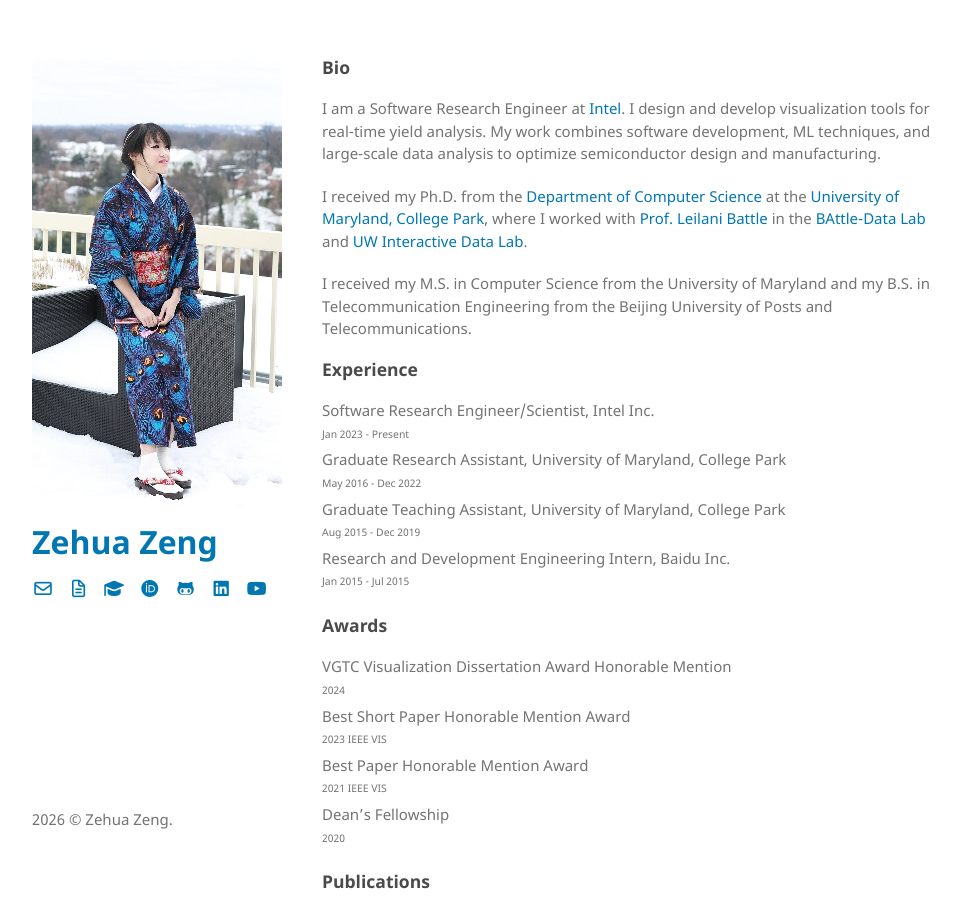
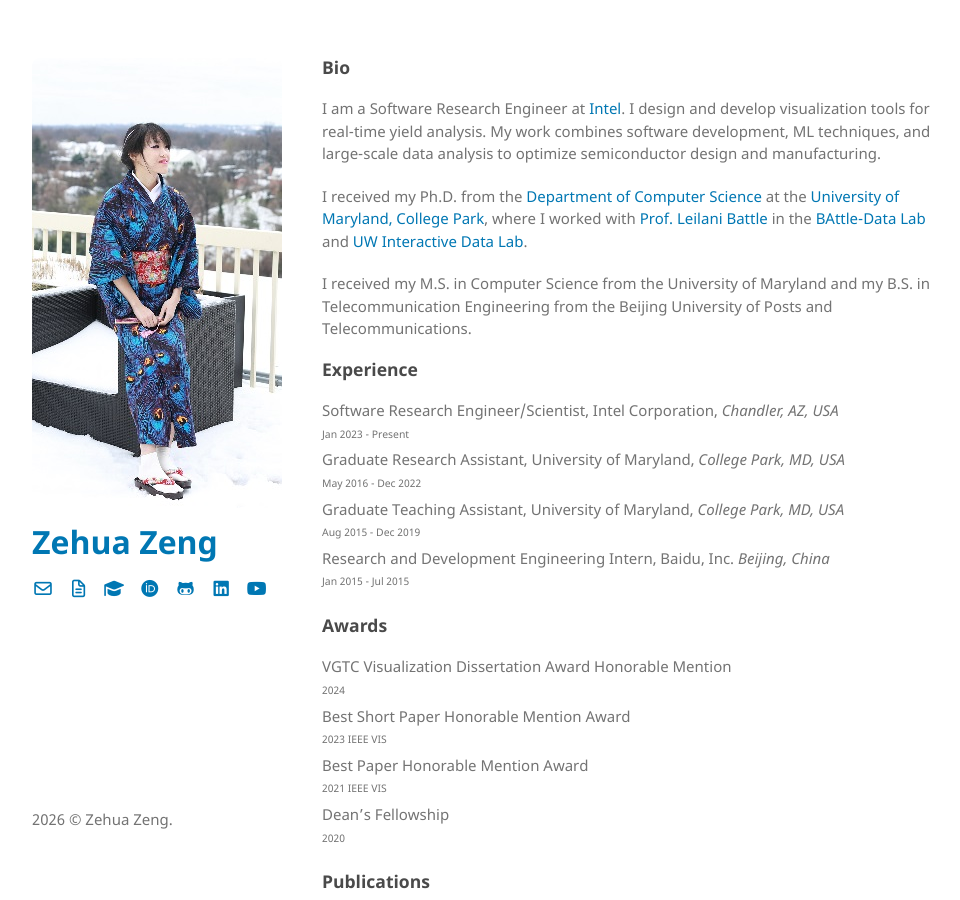
Before and after one commit to Zehua-Zeng/zehua-zeng.github.io, a Jekyll site: the page built from index.md, in a window 1280 px wide and 900 px high. Shown: the whole window, without its empty margins (158-1118 px from the left). Built offline with Jekyll 4.4.1, drawn with Linux system fonts in a browser that asks for light colours; the repository's description, which GitHub fills in, is left out; our own code applies the rules of GitHub Pages for plain Markdown files.

Commit message:
small edits on names, added locations

```diff
--- a/index.md
+++ b/index.md
@@ -12,13 +12,13 @@ I received my M.S. in Computer Science from the University of Maryland and my B.
 
 ### Experience
 
-Software Research Engineer/Scientist, Intel Inc. <br/>
+Software Research Engineer/Scientist, Intel Corporation, _Chandler, AZ, USA_<br/>
 <sub><sup>Jan 2023 - Present</sup></sub><br/>
-Graduate Research Assistant, University of Maryland, College Park <br />
+Graduate Research Assistant, University of Maryland, _College Park, MD, USA_<br />
 <sub><sup>May 2016 - Dec 2022</sup></sub><br/>
-Graduate Teaching Assistant, University of Maryland, College Park <br />
+Graduate Teaching Assistant, University of Maryland, _College Park, MD, USA_<br />
 <sub><sup>Aug 2015 - Dec 2019</sup></sub><br/>
-Research and Development Engineering Intern, Baidu Inc. <br/>
+Research and Development Engineering Intern, Baidu, Inc. _Beijing, China_<br/>
 <sub><sup>Jan 2015 - Jul 2015</sup></sub><br/>
 
 ### Awards
```
Also changed, not shown: 1 other file.
